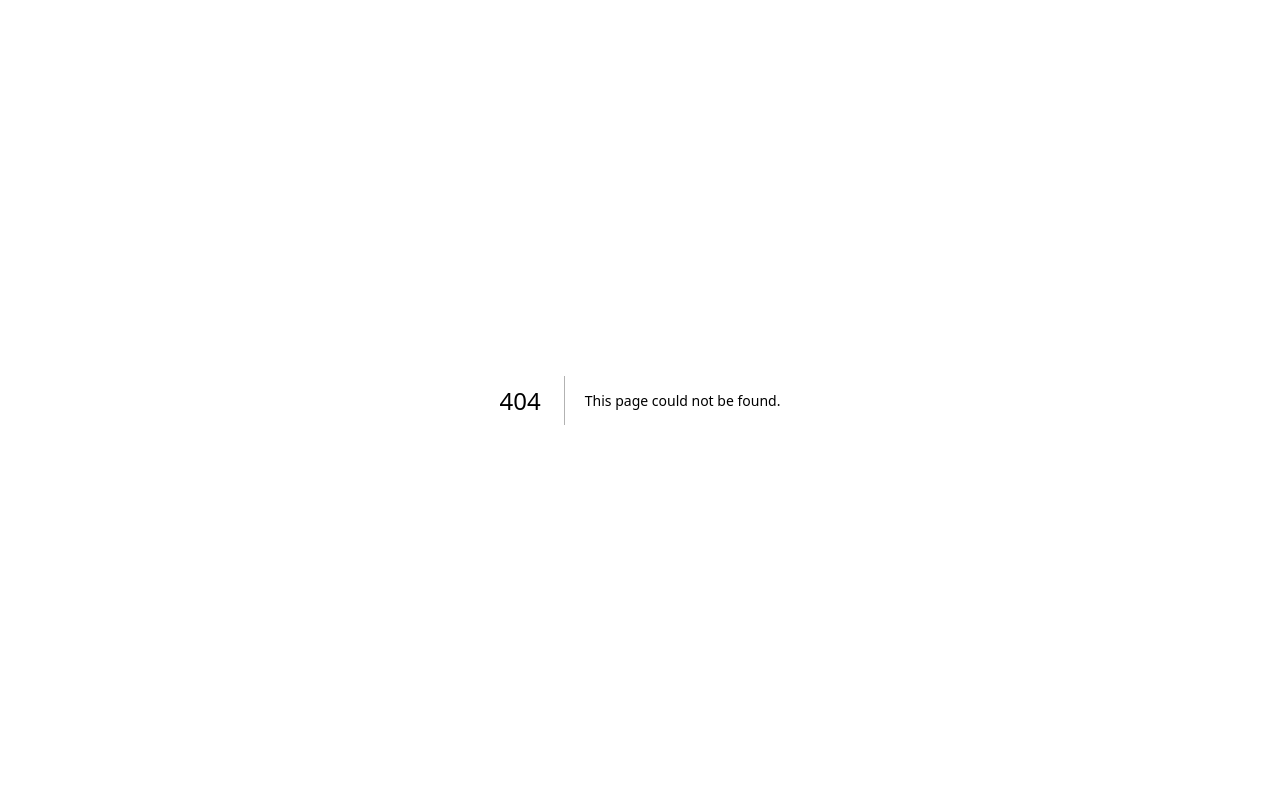
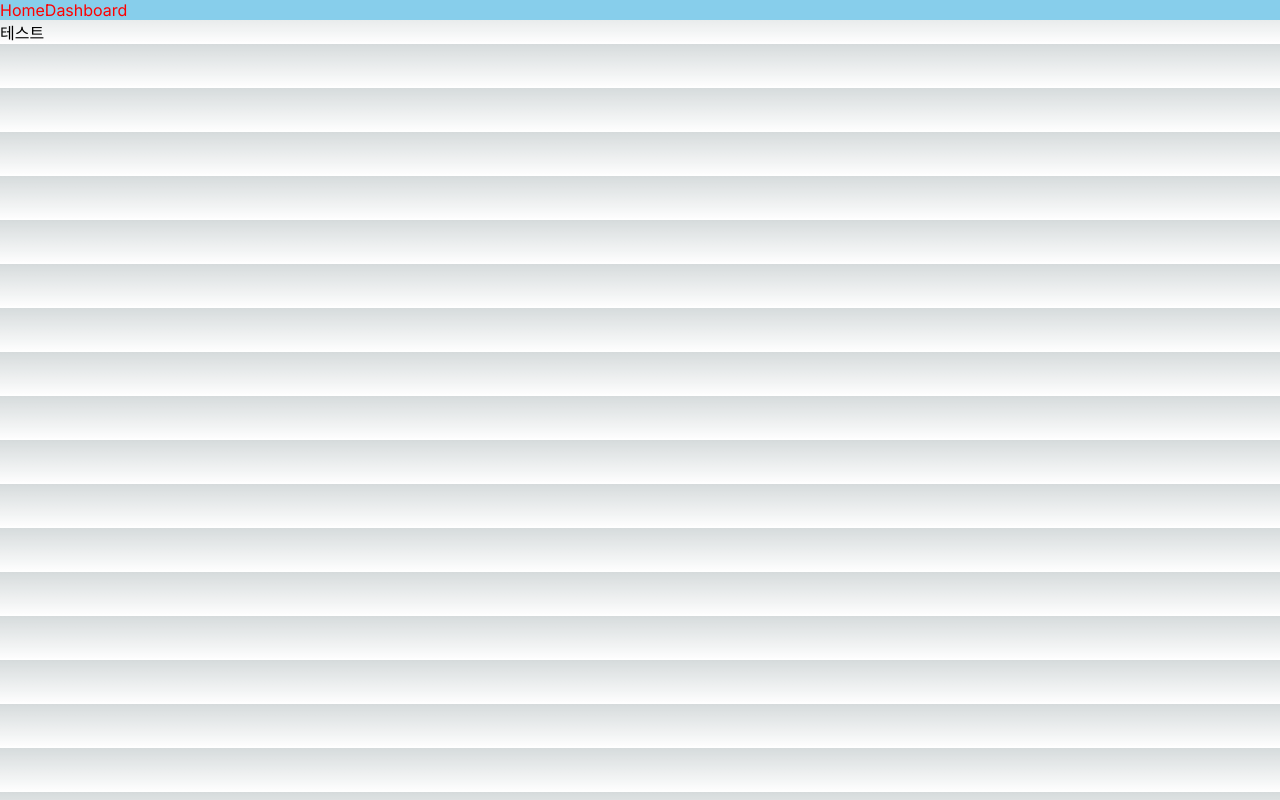
Before and after one commit to Hansan529/tutorial, a Next.js app in the folder nextJS/: page /dashboard in a window 1280 px wide. Before the commit this address had no page. Built offline with nearby package versions, Linux system fonts and the light colour scheme.

Commit message:
docs: CSR 방식을 사용하려면 'use client' 를 추가해야함

```diff
--- /dev/null
+++ b/nextJS/src/app/dashboard/page.tsx
@@ -0,0 +1,16 @@
+"use client";
+
+import React, { useState } from "react";
+import NavBar from "../components/page";
+
+type Props = {};
+
+export default function ttest({}: Props) {
+  const [counter, setCounter] = useState(0);
+  return (
+    <>
+      <NavBar />
+      <p>테스트</p>
+    </>
+  );
+}
```
